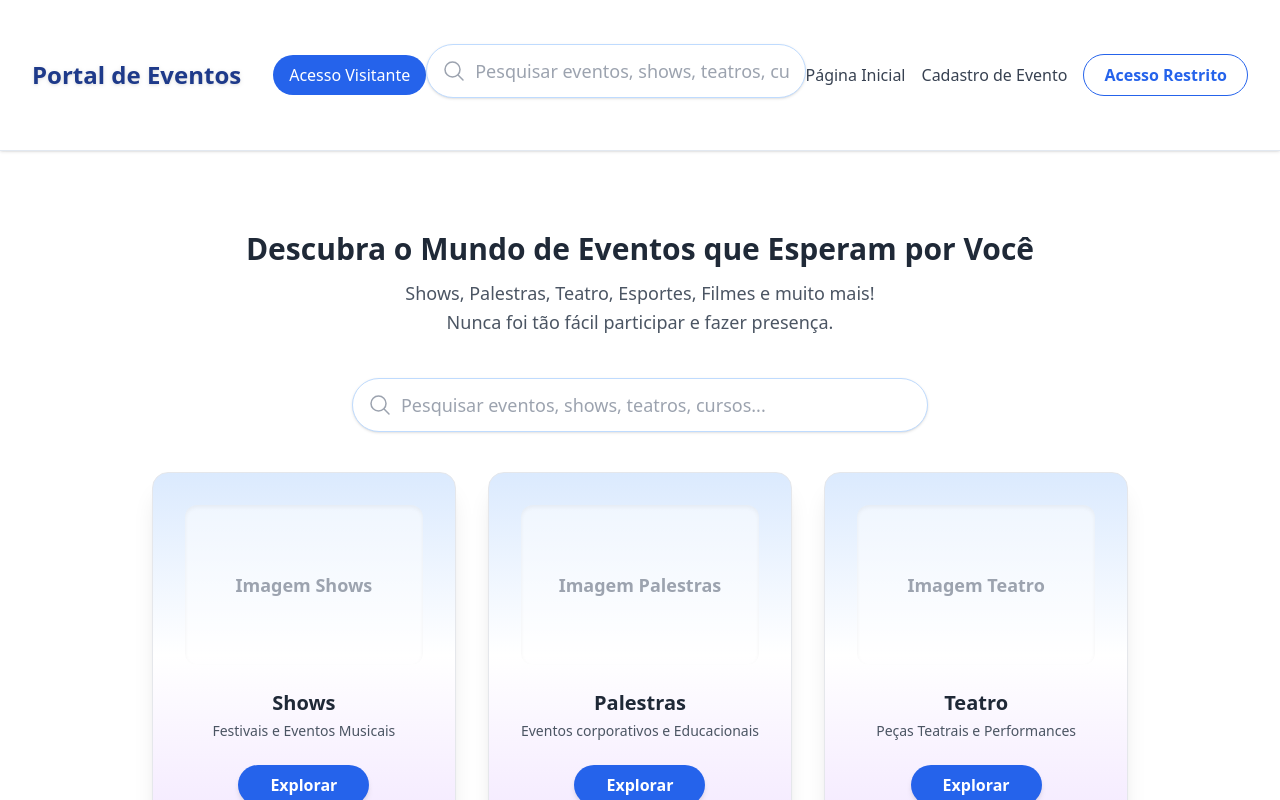
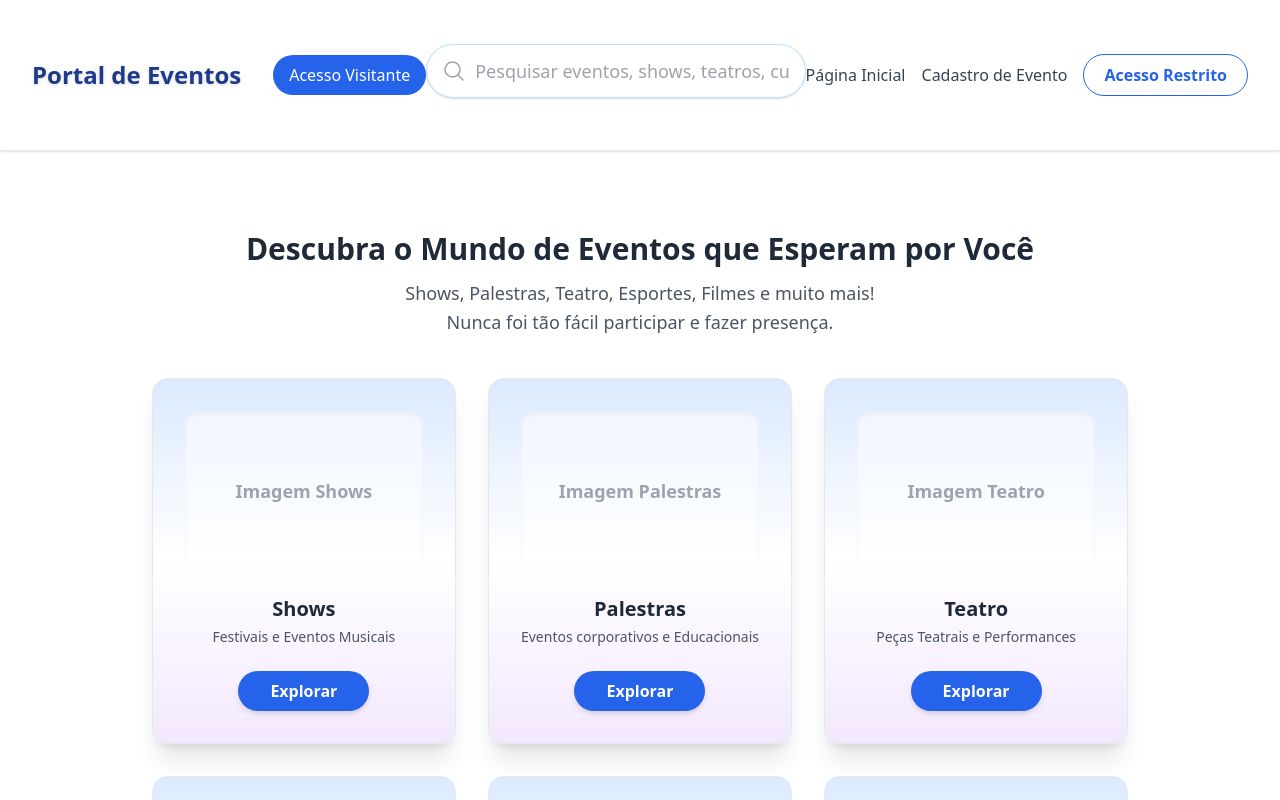
Before and after one commit to Andrehlb/portal-ingressos-frontend, a React (Vite) app: page / in a window 1280 px wide. Shown: the top 800 px of the page. Built offline with nearby package versions, Linux system fonts and the light colour scheme.

Commit message:
refactor: clean up unused modal access functions and streamline Header component props

```diff
--- a/src/pages/cliente/HomePage.jsx
+++ b/src/pages/cliente/HomePage.jsx
@@ -7,9 +7,7 @@ export default function HomePage() {
   { /*Funções para abri modais */}
   const [modalVisitante, setModalVisitante] = useState(false);
   const [modalRestrito, setModalRestrito] = useState(false);
-  // const [modoCadastro, setModoCadastro] = useState(false); // Alterna entre login/cadastro do visitante
-  const handleAcessoVisitante = () => setModalVisitante(true)
-  const handleAcessoRestrito = () => setModalRestrito(true)
+  const [modoCadastro, setModoCadastro] = useState(false); // Alterna entre login/cadastro do visitante
 
   // Dados simulados para categorias (com ids)
   const categorias = [
@@ -21,66 +19,20 @@ export default function HomePage() {
     { id: 6, nome: 'Eventos', descricao: "Feiras e Exposições Variados" },
   ];
 
-  {/* Função para abrir o modal de acesso do visitante */}
-  {/*
-  function handleAcessoVisitante() {
-    setModalVisitante(true)
-  }
-
-  function handleAcessoRestrito() {
-    setModalRestrito(true)
-  }
-*/}
-
-
   return (
     <>
+      {/* Função inline - Header com barra de pesquisa centralizada */}
       <Header
-        onAcessoVisitante={handleAcessoVisitante}
-        onAcessoRestrito={handleAcessoRestrito}
-      >
-      {/* Função inline * /}
-      <Header
-        onAcessoVisitante={() => setModalVisitante(true)}
+        onAcessoVisitante={() => { setModoCadastro(false); setModalVisitante(true); }}
         onAcessoRestrito={() => setModalRestrito(true)}
       >
-        /* Barra de Pesquisa fica centralizada na faixa branca sticky * /}
-        <BarraPesquisa
-          onSearch={() => {}}
-          sugestoes={["hoje", "amanhã", "nesta semana", ...outraListaSugestoes]}
-        />
-      </Header>
-      */}
-        {/* Barra de Pesquisa fica centralizada na faixa branca sticky */}
+        {/* Barra de pesquisa */}
         <BarraPesquisa
           onSearch={() => {}}
           sugestoes={["hoje", "amanhã", "nesta semana", "neste fim de semana", "semana que vem", "neste mês", "próximo mês"]}
         />
       </Header>
-    {/*
-      / Header principal do Portal de Vendas /
-      <header className="sticky top-0 z-50 bg-white/40 backdrop-blur-md shadow flex items-center justify-between px-8 py-3">
-        <div className="flex items-center gap-4">
-          * Logo / Título *
-          <span className="text-xl font-bold text-blue-900">Portal de Eventos</span>
-          <button className="ml-4 px-4 py-1 rounded-full bg-blue-600 text-white font-medium hover:bg-blue-700 transition">
-            Acesso Visitante
-          </button>
-        </div>
-        <nav className="flex items-center gap-6">
-          <a href="/" className="text-gray-600 text-sm hover:ubderline">Página Inicial</a>
-          <a href="/eventos/cadastro" className="text-gray-600 text-sm hover:underline">Cadastro e Eventos</a>
-          * Acesso Restrito (Gerente/Admin) *
-          <button className="border border-blue-600 text-blue-700 hover:bg-blue-50 transition px-5 py-2 rounded-full text-sm font-semibold shadow-sm">
-            Acesso Restrito
-          </button>
-        </nav>
-      </header>
-    */}
-
-      {/* Conteúdo Principal (títulos, pesquisa, cards, etc.) */}
-      <main className="flex flex-col items-center mt-8">
-
+      {/* Modais */}
         {/* MODAL VISITANTE */}
         {modalVisitante && (
           <div className="fixed inset-0 bg-black bg-opacity-40 flex items-center justify-center z-50">
@@ -160,7 +112,8 @@ export default function HomePage() {
             </div>
           </div>
         )}
-
+      {/* Conteúdo Principal (títulos, pesquisa, cards, etc.) */}
+      <main className="flex flex-col items-center mt-8">
         {/* CONTEÚDO CENTRAL */}
         <main className="max-w-6xl mx-auto px-4">
           <div className="text-center mt-12 mb-10">
@@ -172,13 +125,6 @@ export default function HomePage() {
               Nunca foi tão fácil participar e fazer presença.
             </p>
           </div>
-
-          <BarraPesquisa
-            onSearch={valor => {/* Lógica para filtar cards/categorias/eventos futuramente */ }}
-            sugestoes={[
-              "hoje", "amanhã", "nesta semana", "neste fim de semana", "semana que vem", "neste mês", "próximo mês",
-            ]}
-          />
 
           {/* GRID DE CARDS */}
           <div className="grid grid-cols-1 sm:grid-cols-2 lg:grid-cols-3 gap-8 mb-12">
```
